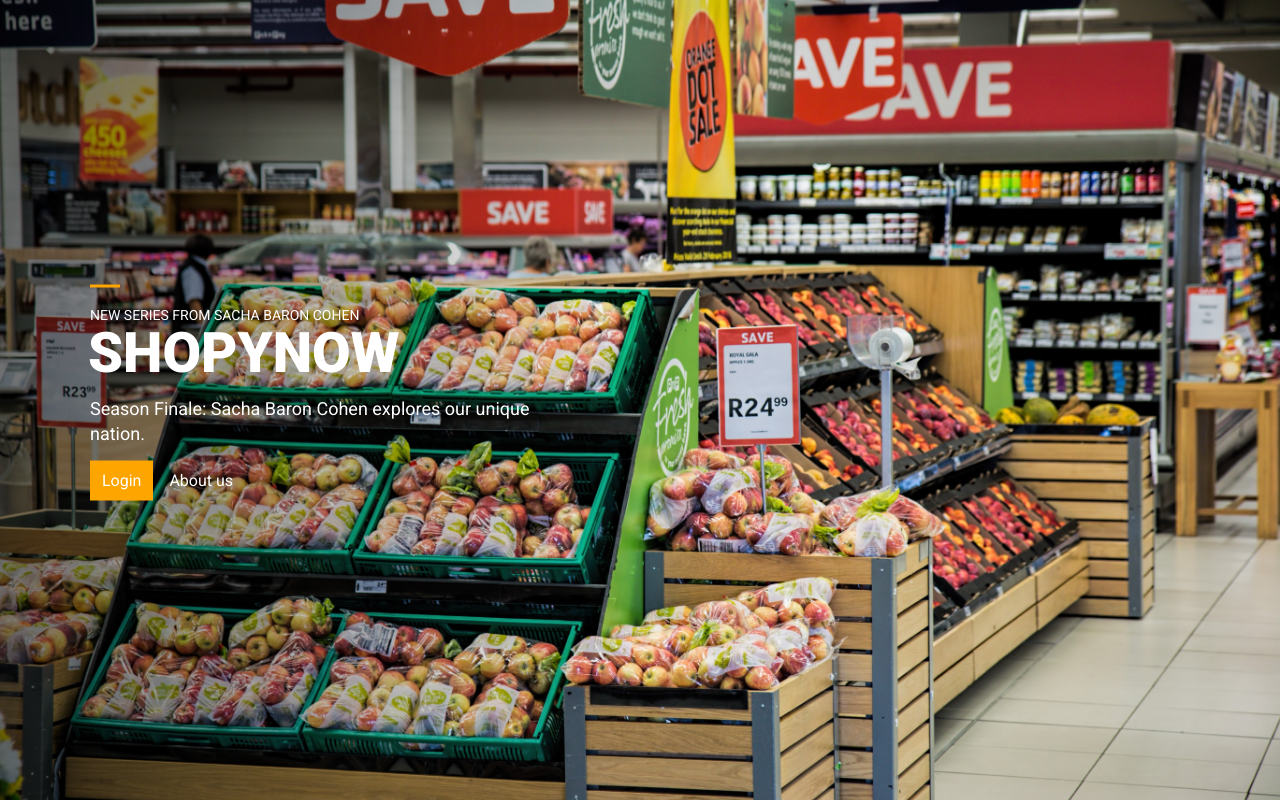
After one commit to rgiraoo/LI-e-MGP, a PHP site: page /homepage.html in a window 1280 px wide. The commit adds this page. Run offline with PHP 8.4, Linux system fonts and the light colour scheme; a stand-in replaces the project's code that opens the database connection.

Commit message:
new homepage and fixes

```diff
--- a/gcgc.css
+++ b/gcgc.css
@@ -617,6 +617,7 @@ form input[type="submit"]:hover {
 	background-color: rgb(247, 190, 84);
 }
 
+
 th {
     border: 1px solid #dddddd;
     text-align: left;
@@ -628,7 +629,7 @@ td {
     border: 1px solid #dddddd;
     text-align: left;
     padding: 8px;
-    background-color: orange;
+    background-color: white;
 }
 table {
 	margin: 0 auto;
--- /dev/null
+++ b/homepage.css
@@ -0,0 +1,212 @@
+@import url('https://fonts.googleapis.com/css?family=Roboto:400,900');
+body, html {
+  border: 0;
+  font-family: 'Roboto', Arial, sans-serif;
+  line-height: 1.5;
+  margin: 0;
+  padding: 0;
+  background-color: white;
+  color: #fff;
+}
+a {
+  color: #fff;
+  text-decoration: none;
+}
+.promotion-carousel .promotions {
+  width: 100%;
+  height: 100%;
+}
+.promotion-carousel .promotion {
+  width: 100%;
+  height: 100vh;
+  min-height: 600px;
+  position: relative;
+  background-size: cover;
+  background-position: top right;
+  background-repeat: no-repeat;
+  overflow: hidden;
+}
+.promotion-carousel .promotion .shade {
+  position: absolute;
+  top: 0;
+  right: 0;
+  bottom: 0;
+  left: 0;
+  background-image: linear-gradient(to right, rgba(0, 0, 0, 0.5) 0, rgba(0, 0, 0, 0) 50%);
+}
+.promo-text {
+  color: #fff;
+  position: relative;
+}
+.promo-text .copy {
+  display: block;
+}
+.promo-detail {
+  position: absolute;
+  left: 0;
+  top: 50%;
+  z-index: 100;
+  width: 85%;
+  margin-left: 30px;
+  padding: 10% 10% 10% 0;
+  transform: translate(0, -50%);
+}
+@media (min-width: 1280px) {
+  .promo-detail {
+    margin-left: 90px;
+  }
+}
+@media (min-width: 1440px) {
+  .promo-detail {
+    width: 550px;
+  }
+}
+.promo-detail .headline {
+  font-weight: 900;
+  font-size: 22px;
+  line-height: 1.15;
+  margin-bottom: 5px;
+  text-transform: uppercase;
+}
+.promo-detail .body {
+  font-size: 14px;
+  line-height: 1.3;
+  margin-bottom: 5px;
+  text-transform: none;
+}
+.promo-detail .buttons {
+  padding: 15px 0;
+}
+.promo-detail .button {
+  box-sizing: content-box;
+  height: auto;
+  line-height: 1;
+  padding: 15px 20px;
+  width: auto;
+  display: inline-block;
+}
+.promo-detail .button:first-child {
+  background: orange;
+}
+.promo-detail .button:first-child:hover {
+  border-color: #c00;
+  background-color: #c00;
+}
+.promo-detail .dash {
+  background: orange;
+  display: block;
+  height: 3px;
+  margin-bottom: 10px;
+  width: 30px;
+}
+.promo-detail .promo-flag {
+  background: 0 0;
+  font-size: 14px;
+  line-height: 14px;
+  margin-bottom: 8px;
+  position: relative;
+  text-transform: uppercase;
+  display: inline-block;
+}
+@media (min-width: 668px) {
+  .promo-detail {
+    width: 450px;
+  }
+  .promo-detail .headline {
+    font-size: 36px;
+    line-height: 1.1;
+  }
+  .promo-detail .body {
+    font-size: 14px;
+    margin-bottom: 0;
+    text-transform: none;
+  }
+}
+@media (min-width: 840px) {
+  .promo-detail .headline {
+    font-size: 42px;
+  }
+  .promo-detail .body {
+    font-size: 18px;
+  }
+}
+@media (min-width: 1024px) {
+  .promo-detail .dash {
+    display: block;
+    height: 3px;
+    margin-bottom: 15px;
+    width: 30px;
+  }
+  .promo-detail .headline {
+    font-weight: 600;
+    font-size: 56px;
+    line-height: 0.85;
+    margin-bottom: 15px;
+    margin-left: -2px;
+  }
+  .promo-detail .headline.medium {
+    font-size: 50px;
+  }
+  .promo-detail .headline.long {
+    font-size: 40px;
+  }
+  .promo-detail .body {
+    font-size: 18px;
+    line-height: 1.4;
+  }
+  .promo-detail .button {
+    padding: 12px;
+  }
+}
+@media (min-width: 1440px) {
+  .promo-detail .dash {
+    height: 4px;
+    width: 40px;
+  }
+  .promo-detail .headline {
+    font-size: 66px;
+  }
+  .promo-detail .headline.medium {
+    font-size: 56px;
+    line-height: 1;
+  }
+  .promo-detail .headline.long {
+    font-size: 46px;
+    line-height: 1;
+  }
+  .promo-detail .promo-flag {
+    font-size: 18px;
+    line-height: 18px;
+  }
+  .promo-detail .body {
+    font-size: 24px;
+    margin-bottom: 15px;
+  }
+}
+.navigation {
+  position: fixed;
+  top: 50%;
+  transform: translateY(-50%);
+  right: 50px;
+}
+.navigation ul {
+  list-style: none;
+  padding: 0;
+}
+.navigation li {
+  position: relative;
+  width: 8px;
+  height: 8px;
+  margin: 15px 0;
+}
+.navigation li a {
+  background-color: #fff;
+  border-radius: 100%;
+  height: 100%;
+  width: 100%;
+  display: block;
+  transition: 0.2s ease;
+}
+.navigation li a.active {
+  background-color: #b10000;
+}
--- /dev/null
+++ b/homepage.html
@@ -0,0 +1,36 @@
+<!DOCTYPE html>
+<html lang="en">
+<head>
+    <meta charset="UTF-8">
+    <meta http-equiv="X-UA-Compatible" content="IE=edge">
+    <meta name="viewport" content="width=device-width, initial-scale=1.0">
+    <title>Document</title>
+    <link rel="stylesheet" href="homepage.css">
+</head>
+<body>
+    <div class="promotion-carousel">
+        <div class="promotions">
+          <div>
+            <div class="promotion" id="section1" style="background-image: url(homepage.jpg)">
+              <div class="shade"></div>
+              <div class="promo-detail cycle-overlay">
+                <div class="promo-text">
+                  <span class="dash"></span>
+                  <span class="promo-flag">New Series From Sacha Baron Cohen</span>
+                  <a href="#" class="copy">
+                    <div class="headline">ShopyNow</div>
+                    <p class="body long">Season Finale: Sacha Baron Cohen explores our unique nation.</p>
+                  </a>
+                  <div class="buttons">
+                    <a class="button sho-play-link" href="register.php"></span>Login</a>
+                  <a class="button see-all" href="aboutus.html">About us</a>
+                </div>
+              </div>
+            </div>
+          </div>
+
+      </div>
+
+      <script src="homepage.js"></script>
+</body>
+</html>
```
Also changed, not shown: aboutus.css (added, +162 -0 lines), aboutus.html (added, +44 -0 lines), assets/css/main.css (+9 -0 lines), index.html (+6 -10 lines), assets/css/bootstrap.css, homepage.jpg (added).
